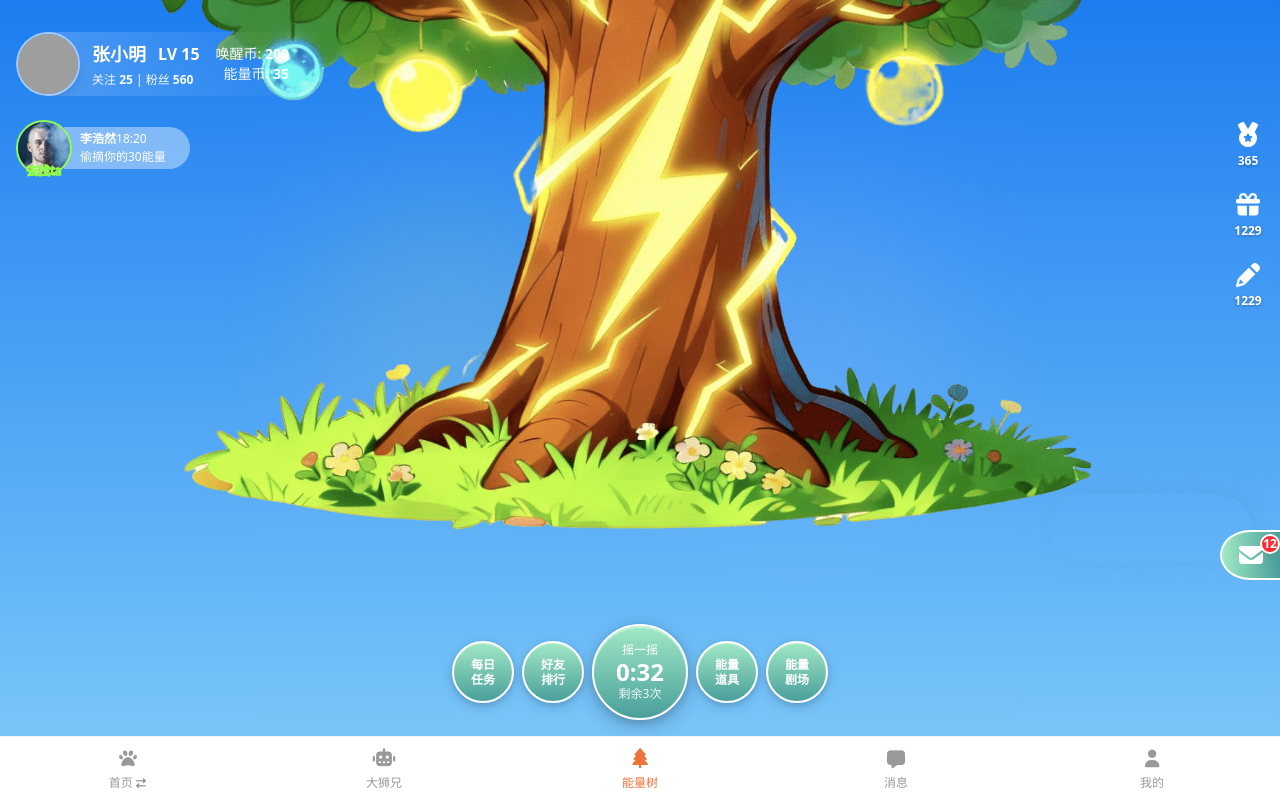
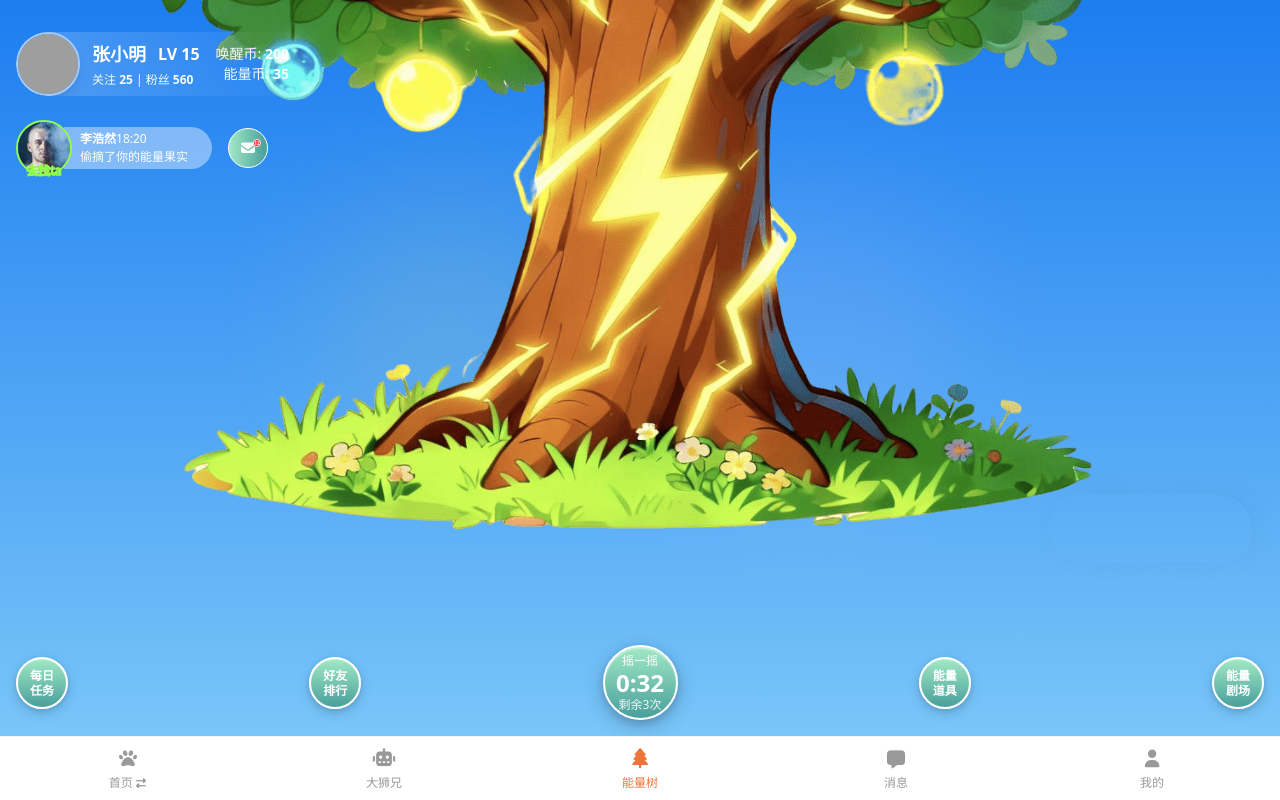
Before and after one commit to RosyDawns/hxs-demo1, a Vue app: page /energy-tree in a window 1280 px wide. Built offline with nearby package versions, Linux system fonts and the light colour scheme; grey boxes are pictures that could not be loaded; a web font is replaced by a local one.

Commit message:
add(project):

```diff
--- a/src/views/EnergyTreePage.vue
+++ b/src/views/EnergyTreePage.vue
@@ -1,5 +1,5 @@
 <template>
-  <div class="page relative" id="page-energy-tree">
+  <div class="page relative" id="page-energy-tree" style="height: 100vh">
     <!-- 顶部用户信息 -->
     <header
       class="top-bar left-4 top-8 absolute z-10 rounded-l-full overflow-hidden"
@@ -63,7 +63,20 @@
           李浩然
           <span class="text-xs font-normal 0">18:20</span>
         </div>
-        <div class="text-xs mt-0.5">偷摘你的30能量</div>
+        <div class="text-xs mt-0.5">偷摘了你的能量果实</div>
+      </div>
+
+      <div class="absolute -right-14 top-2" @click.stop="goToMessages">
+        <div class="message-icon-wrapper relative cursor-pointer">
+          <div class="message-icon-bg relative">
+            <i class="fas fa-envelope text-white text-sm"></i>
+            <div
+              class="absolute top-1 right-0 bg-red-500 text-xs w-5 h-5 rounded-full flex items-center justify-center text-white font-bold shadow-lg border-2 border-white scale-40"
+            >
+              12
+            </div>
+          </div>
+        </div>
       </div>
     </div>
 
@@ -153,9 +166,7 @@
         </div>
       </div>
 
-      <!-- 能量树内容区域 -->
-      <div class="absolute top-0 left-0 w-full h-full">
-        <!-- 右侧工具垂直栏 -->
+      <!-- <div class="absolute top-0 left-0 w-full h-full">
         <div class="absolute right-1 top-1/6 flex flex-col gap-6 items-center">
           <div class="right-icon-item" @click="showWallet">
             <div class="right-icon-bg">
@@ -182,26 +193,12 @@
             </div>
           </div>
         </div>
-
-        <!-- 右下消息图标 -->
-        <div class="absolute right-0 bottom-40" @click="goToMessages">
-          <div class="message-icon-wrapper relative cursor-pointer">
-            <div class="message-icon-bg">
-              <i class="fas fa-envelope text-white text-2xl"></i>
-            </div>
-            <div
-              class="absolute top-1 right-0 bg-red-500 text-xs w-5 h-5 rounded-full flex items-center justify-center text-white font-bold shadow-lg border-2 border-white"
-            >
-              12
-            </div>
-          </div>
-        </div>
-      </div>
+      </div> -->
     </main>
 
     <!-- 底部按钮组 -->
     <div
-      class="fixed left-0 right-0 bottom-20 px-3 flex items-center justify-center safe-bottom z-10 gap-2"
+      class="fixed left-0 right-0 bottom-20 px-4 flex items-center justify-between safe-bottom z-10"
     >
       <button
         id="dailyTasksBtn"
@@ -395,8 +392,8 @@
 
 /* 底部按钮样式 */
 .bottom-small-btn {
-  width: 62px;
-  height: 62px;
+  width: 52px;
+  height: 52px;
   border-radius: 50%;
   background: linear-gradient(to bottom, #a1e9c5, #499f9b);
   border: 2px solid #fff;
@@ -412,8 +409,8 @@
 }
 
 .shake-btn {
-  width: 96px;
-  height: 96px;
+  width: 75px;
+  height: 75px;
   border-radius: 50%;
   background: linear-gradient(to bottom, #a1e9c5, #499f9b);
   border: 2.5px solid #fff;
@@ -442,12 +439,11 @@
 }
 
 .message-icon-bg {
-  width: 60px;
-  height: 50px;
-  border-radius: 50% 0 0 50%;
+  width: 40px;
+  height: 40px;
+  border-radius: 50%;
   background: linear-gradient(to right, #a1e9c5, #499f9b);
-  border: 2px solid #fff;
-  border-right: none;
+  border: 1px solid #fff;
   display: flex;
   align-items: center;
   justify-content: center;
```
